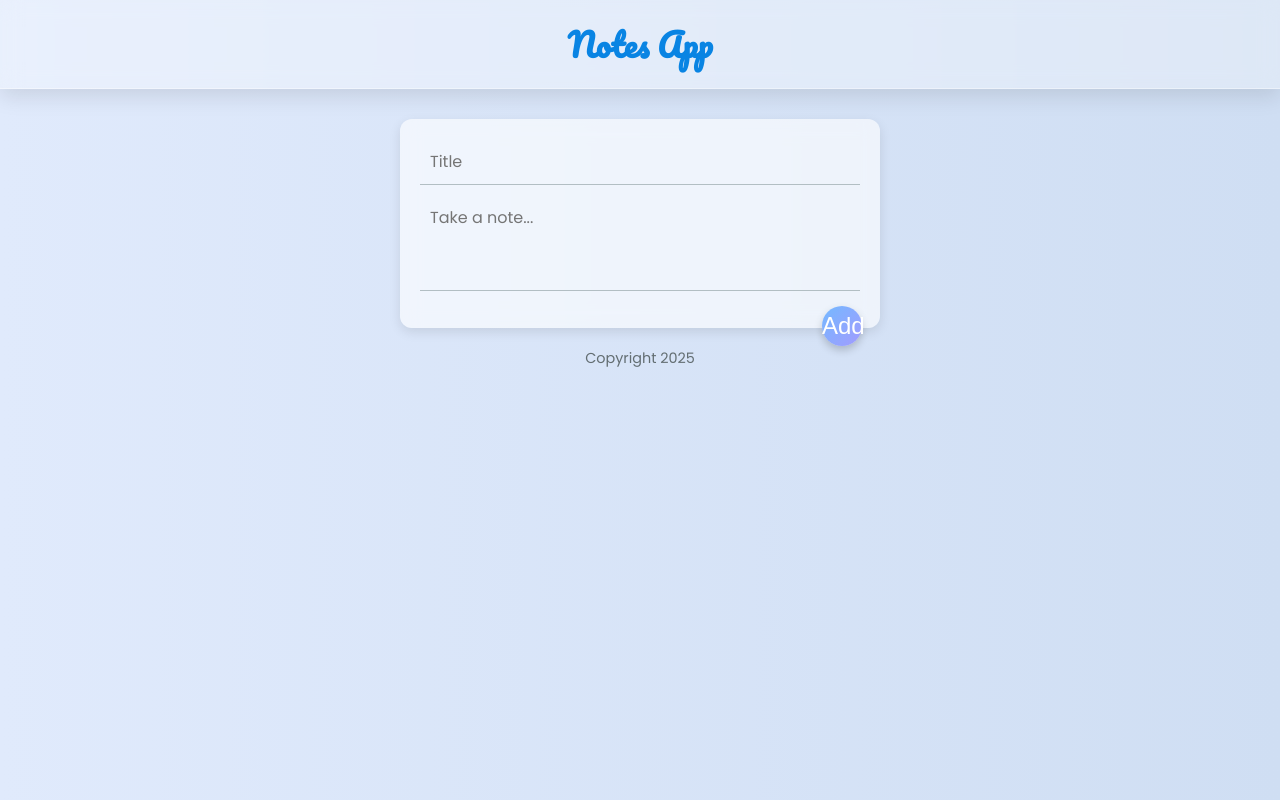
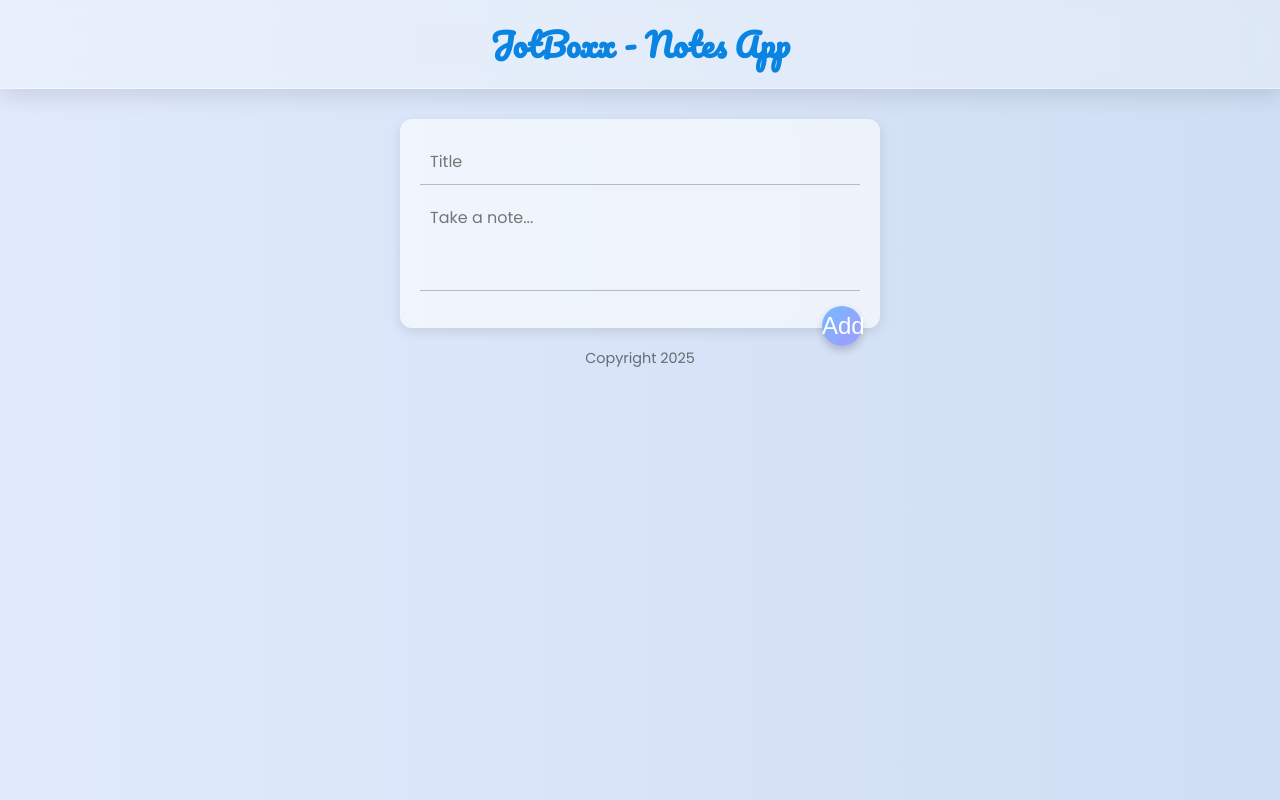
Before and after one commit to nuha-khan/notes-app, a React (Create React App) app: page / in a window 1280 px wide. Built offline with nearby package versions, Linux system fonts and the light colour scheme.

Commit message:
Update Header.js

```diff
--- a/src/Header.js
+++ b/src/Header.js
@@ -3,7 +3,7 @@ import React from "react";
 function Header() {
   return (
     <header>
-      <h1>Notes App</h1>
+      <h1>JotBoxx - Notes App</h1>
     </header>
   );
 }
```
